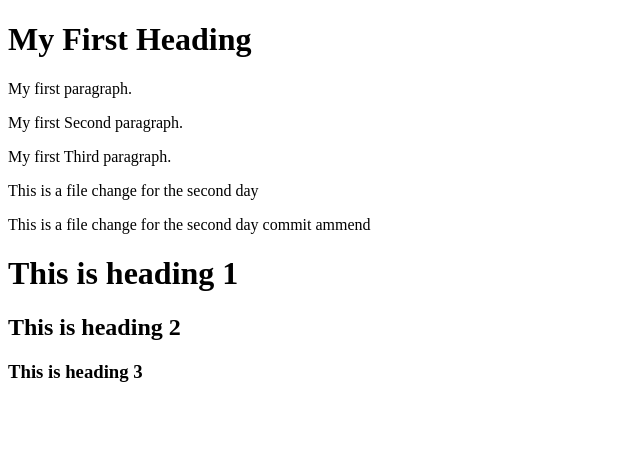
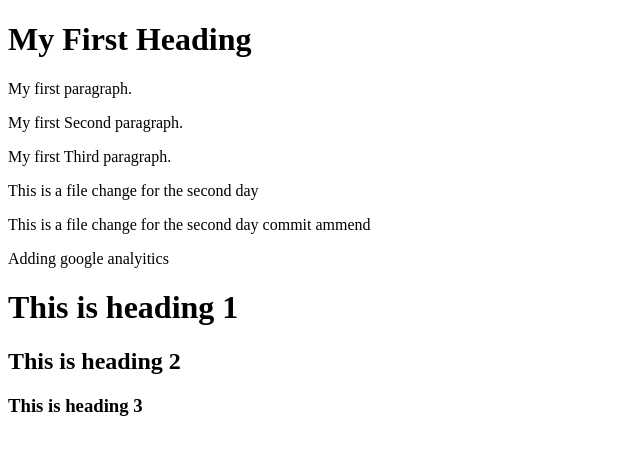
Before and after one commit to Salberta-HPE/git-course, a plain HTML site: page index.html in a window 1280 px wide. Shown: the whole page, without its empty margins (0-640 px from the left). Drawn offline with Linux system fonts and the light colour scheme.

Commit message:
added google analitics

```diff
--- a/index.html
+++ b/index.html
@@ -1,4 +1,5 @@
 <!DOCTYPE html>
+
 <html>
 <body>
 
@@ -12,6 +13,8 @@
 
 
 </body>
+
+<p>Adding google analyitics <p>
 </html>
 
 <h1>This is heading 1</h1>
```
